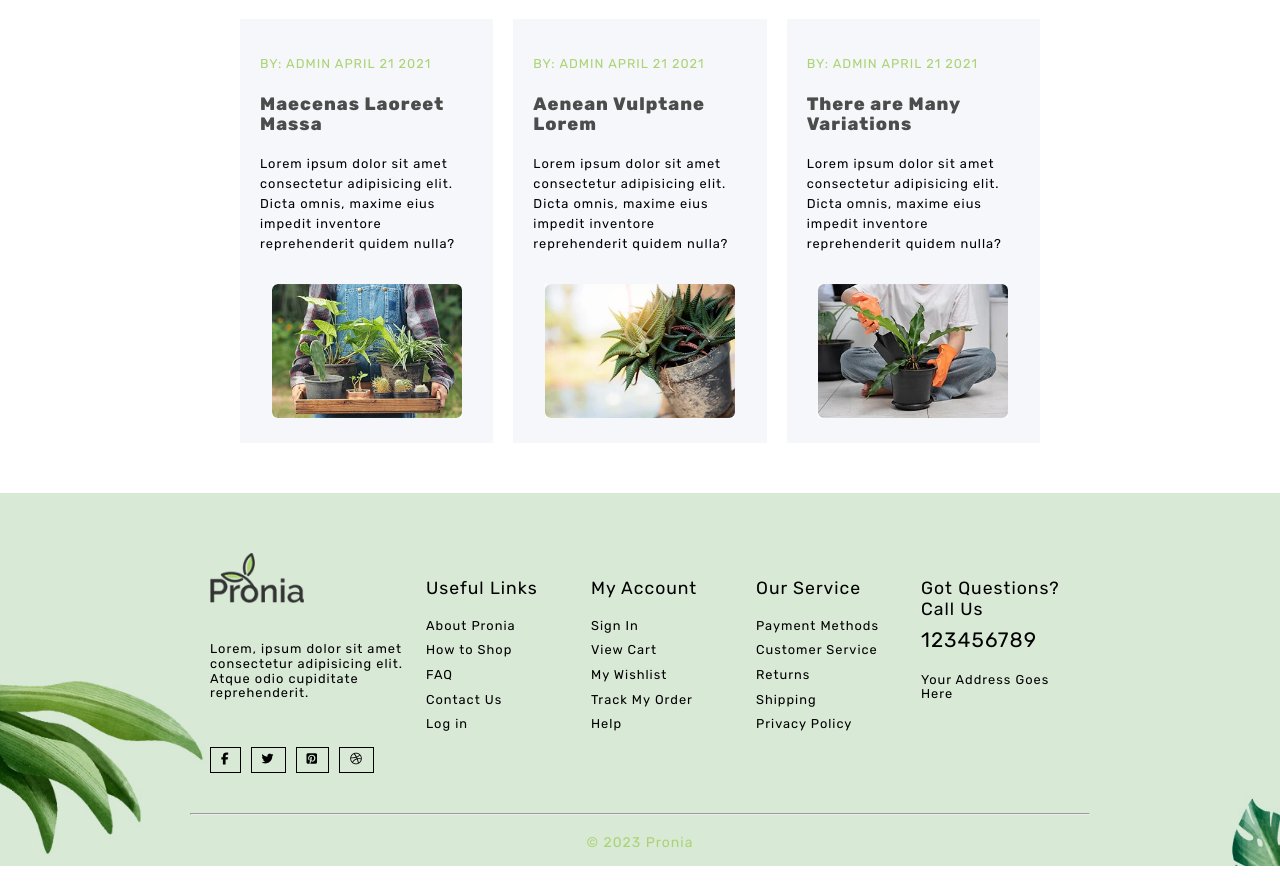
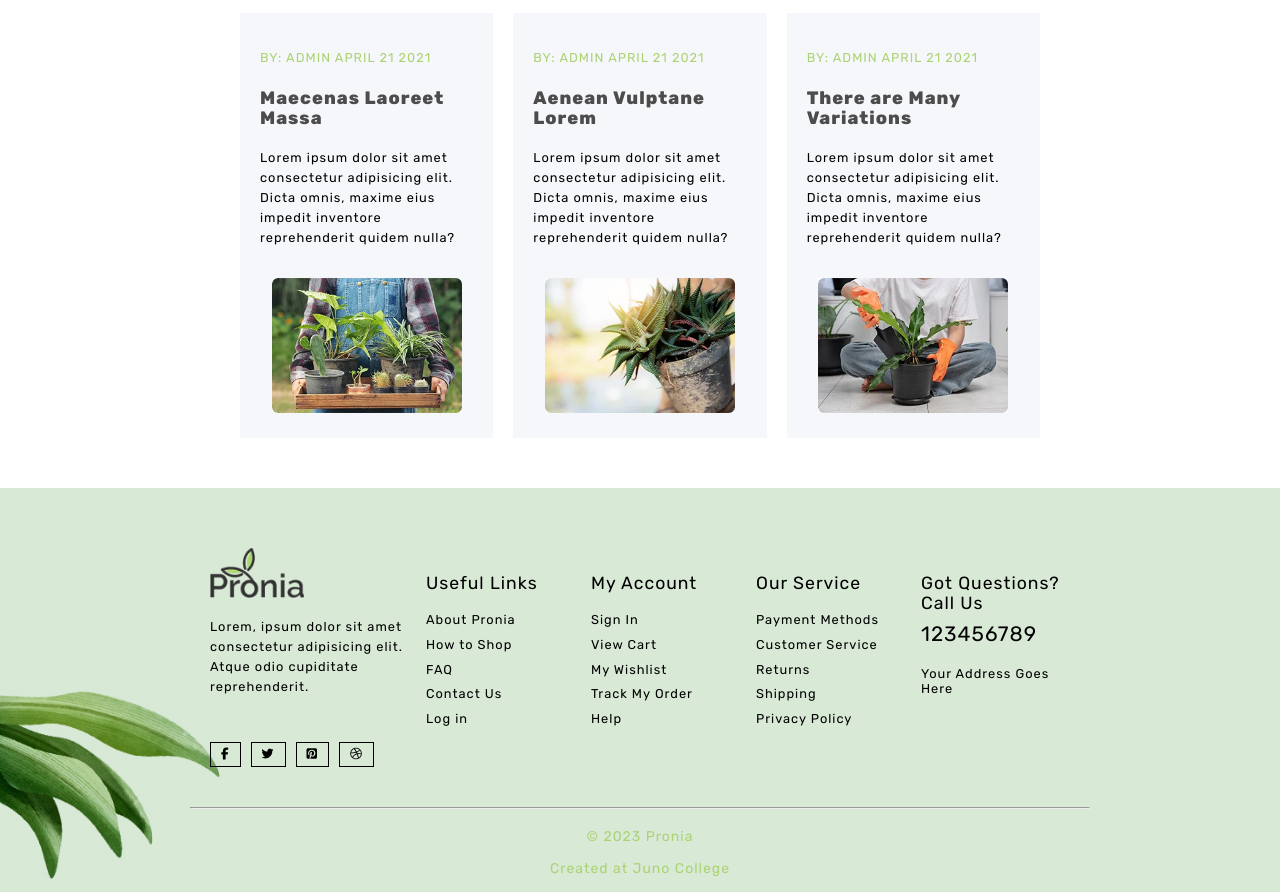
Before and after one commit to Project-2-Group-Work/proniaProject2, a plain HTML site: page index.html in a window 1280 px wide. Shown: the part 1795-2687 px from the top of the page. Before the commit the page ends 2661 px from the top, so only its background shows below. Drawn offline with Linux system fonts and the light colour scheme; no server answers.

Commit message:
few css changes

```diff
--- a/index.html
+++ b/index.html
@@ -119,9 +119,9 @@
         <div class="wrapper">
           <h2 class="lines">OUR PRODUCTS</h2>
           <div class="product-categories">
-              <button class="filter" id="featured">Featured</button>
-              <button class="filter" id="bestseller">Bestseller</button>
-              <button class="filter" id="latest">Latest</button>
+            <button class="filter" id="featured">Featured</button>
+            <button class="filter" id="bestseller">Bestseller</button>
+            <button class="filter" id="latest">Latest</button>
           </div>
           <div id="product-items-container">
             <!-- this element will feature a list of plants being served to us from our Firebase db-->
@@ -258,6 +258,9 @@
           <hr />
           <div class="copy-right">
             <p>© 2023 Pronia</p>
+            <p>
+              <a href="https://junocollege.com/">Created at Juno College</a>
+            </p>
           </div>
         </div>
       </footer>
--- a/styles/sass/_footer.scss
+++ b/styles/sass/_footer.scss
@@ -80,6 +80,10 @@ footer {
     font-size: 14px;
     color: #abd373;
   }
+  a {
+    text-decoration: none;
+    color: #abd373;
+  }
 }
 hr {
   margin: 40px auto 20px auto;
```
Also changed, not shown: styles/style.css.
